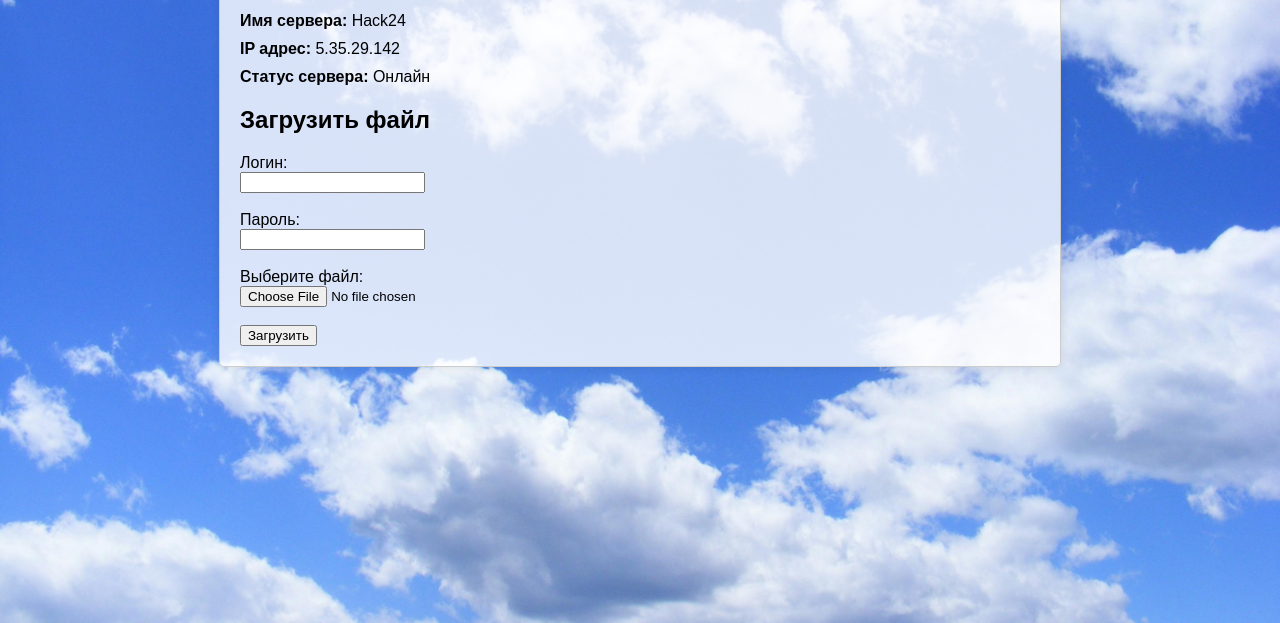
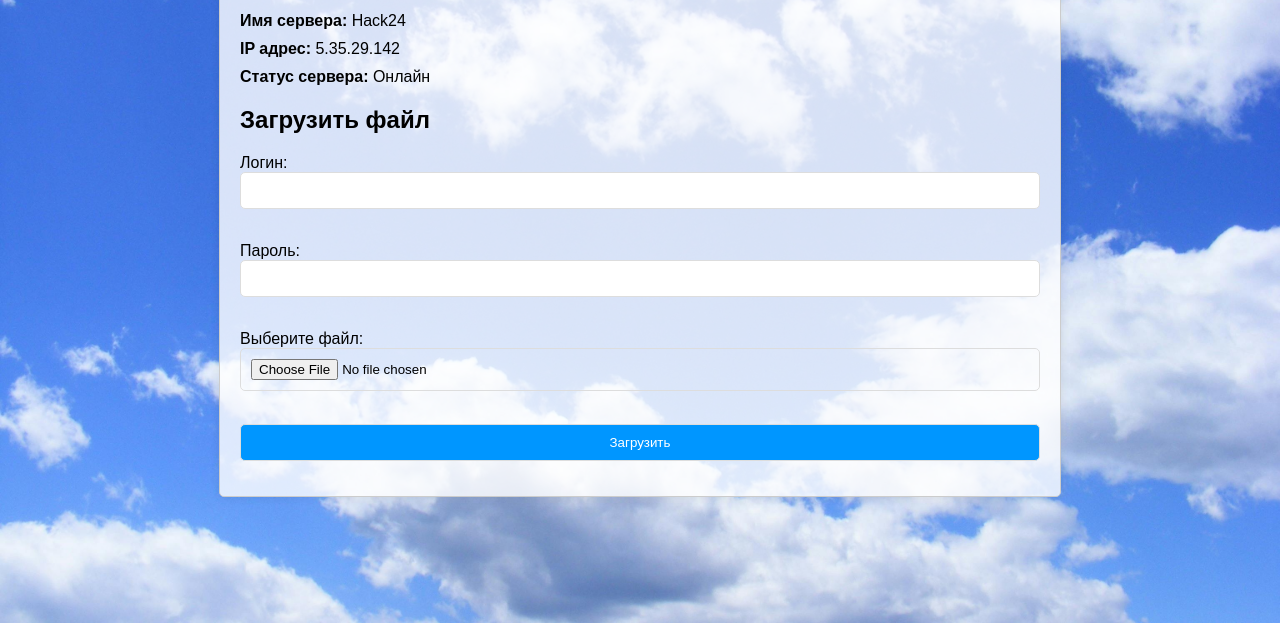
Before and after one commit to iGTsan/hackaton_2024, a website: page cloud/public/index.html in a window 1280 px wide. Shown: the part 177-800 px from the top of the page. Drawn offline with Linux system fonts and the light colour scheme.

Commit message:
Update main.css

```diff
--- a/cloud/public/main.css
+++ b/cloud/public/main.css
@@ -48,3 +48,28 @@ nav ul li a {
 nav ul li a:hover {
     background-color: #f0f0f0;
 }
+
+input[type="submit"] {
+    background-color: #0096FF;
+    color: white;
+    border: none;
+    cursor: pointer;
+}
+
+input[type="submit"]:hover {
+    background-color: #45a049;
+}
+
+input[type="text"],
+        input[type="password"],
+        input[type="file"],
+        input[type="submit"] {
+            width: 100%;
+            padding: 10px;
+            margin-bottom: 15px;
+            border: 1px solid #ddd;
+            border-radius: 5px;
+            box-sizing: border-box;
+            font-size: 12;
+
+}
```
